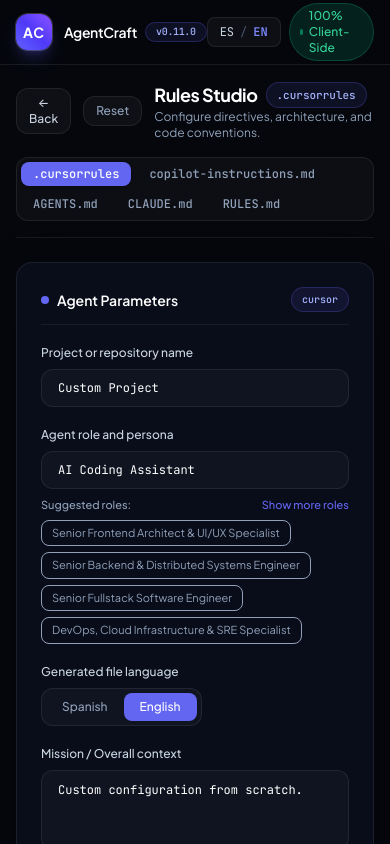
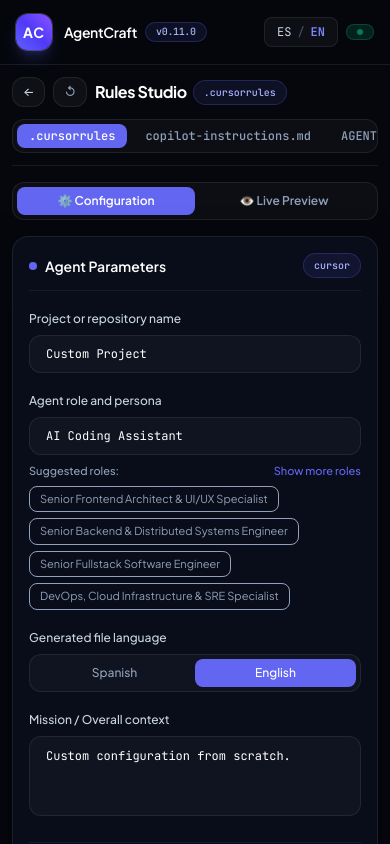
Before and after one commit to vicnx/agent-craft, an Angular app: page /builder/1 in a window 390 px wide. Shown: the top 844 px of the page. Built offline with nearby package versions, Linux system fonts and the light colour scheme.

Commit message:
style(responsive): optimize mobile layout with icon buttons, swipeable pills, and segmented editor tabs

```diff
--- a/src/app/app.html
+++ b/src/app/app.html
@@ -30,7 +30,7 @@
 
         <span class="badge-emerald text-xs">
           <span class="w-1.5 h-1.5 rounded-full bg-emerald-400 animate-pulse"></span>
-          {{ 'common.clientSide' | translate }}
+          <span class="hidden sm:inline">{{ 'common.clientSide' | translate }}</span>
         </span>
       </div>
     </div>
--- a/src/app/core/i18n/translations/en.json
+++ b/src/app/core/i18n/translations/en.json
@@ -67,6 +67,8 @@
     "customConfig": "Custom Configuration",
     "badgeGit": "Git Flow",
     "badgeCustom": "Custom",
+    "tabEditor": "Configuration",
+    "tabPreview": "Live Preview",
     "changeTemplateTitle": "Change template?",
     "changeTemplateMessage": "Changing the template will reset all fields and discard any information you have entered. Do you wish to continue?",
     "changeTemplateConfirm": "Change template",
--- a/src/app/core/i18n/translations/es.json
+++ b/src/app/core/i18n/translations/es.json
@@ -67,6 +67,8 @@
     "customConfig": "Configuración Personalizada",
     "badgeGit": "Git Flow",
     "badgeCustom": "Personalizado",
+    "tabEditor": "Configuración",
+    "tabPreview": "Vista Previa",
     "changeTemplateTitle": "¿Cambiar de plantilla?",
     "changeTemplateMessage": "Al cambiar de plantilla se restablecerán los campos y se borrará la información que hayas ingresado. ¿Deseas continuar?",
     "changeTemplateConfirm": "Cambiar plantilla",
--- a/src/app/features/builder/builder.html
+++ b/src/app/features/builder/builder.html
@@ -1,39 +1,32 @@
-<div class="max-w-7xl mx-auto w-full p-4 sm:p-6 lg:p-8 flex flex-col gap-6">
+<div class="max-w-7xl mx-auto w-full p-3 sm:p-6 lg:p-8 flex flex-col gap-4 sm:gap-6">
   <!-- Top Builder Navigation Bar -->
-  <div class="flex flex-col sm:flex-row sm:items-center justify-between gap-4 pb-4 border-b border-white/[0.08]">
-    <div class="flex items-center gap-3">
-      <button (click)="goBack()" type="button" class="btn-secondary text-xs py-1.5 px-3">
-        &larr; {{ 'common.back' | translate }}
+  <div class="flex flex-col sm:flex-row sm:items-center justify-between gap-3 pb-3 sm:pb-4 border-b border-white/[0.08]">
+    <div class="flex items-center gap-2 sm:gap-3">
+      <button (click)="goBack()" type="button" class="btn-secondary text-xs py-1.5 px-2.5 sm:px-3 shrink-0" [attr.aria-label]="'common.back' | translate">
+        <span>&larr;</span><span class="hidden sm:inline">&nbsp;{{ 'common.back' | translate }}</span>
       </button>
-      <button
-        type="button"
-        (click)="openResetModal()"
-        class="btn-secondary text-xs py-1.5 px-3 text-slate-400 hover:text-amber-300 transition-colors cursor-pointer"
-      >
-        {{ 'common.reset' | translate }}
+      <button type="button" (click)="openResetModal()" class="btn-secondary text-xs py-1.5 px-2.5 sm:px-3 text-slate-400 hover:text-amber-300 transition-colors cursor-pointer shrink-0" [attr.aria-label]="'common.reset' | translate">
+        <span>↺</span><span class="hidden sm:inline">&nbsp;{{ 'common.reset' | translate }}</span>
       </button>
-      <div>
-        <div class="flex items-center gap-2">
-          <h1 class="text-lg sm:text-xl font-bold text-white tracking-tight">{{ 'builder.title' | translate }}</h1>
-          <span class="badge-brand text-[11px]">
-            {{ agentConfig.activeOption().filename }}
-          </span>
+      <div class="min-w-0">
+        <div class="flex items-center gap-1.5 sm:gap-2 flex-wrap sm:flex-nowrap">
+          <h1 class="text-base sm:text-xl font-bold text-white tracking-tight truncate">{{ 'builder.title' | translate }}</h1>
+          <span class="badge-brand text-[10px] sm:text-[11px] shrink-0">{{ agentConfig.activeOption().filename }}</span>
         </div>
-        <p class="text-xs text-slate-400">{{ 'builder.subtitle' | translate }}</p>
+        <p class="text-xs text-slate-400 hidden sm:block truncate">{{ 'builder.subtitle' | translate }}</p>
       </div>
     </div>
 
-    <!-- Target Format Selector Pills -->
-    <div class="flex flex-wrap items-center gap-1.5 p-1 rounded-xl bg-white/[0.03] border border-white/[0.08] self-start sm:self-auto">
+    <!-- Target Format Selector Pills (Horizontal swipe on mobile) -->
+    <div class="flex items-center gap-1.5 p-1 rounded-xl bg-white/[0.03] border border-white/[0.08] w-full sm:w-auto overflow-x-auto no-scrollbar flex-nowrap">
       @for (opt of formatOptions; track opt.id) {
         <button
           type="button"
           (click)="changeFormat(opt.id)"
           [class.bg-brand-primary]="agentConfig.targetFormat() === opt.id"
           [class.text-white]="agentConfig.targetFormat() === opt.id"
-          [class.shadow-sm]="agentConfig.targetFormat() === opt.id"
           [class.text-slate-400]="agentConfig.targetFormat() !== opt.id"
-          class="px-3 py-1 rounded-lg text-xs font-mono font-medium transition-all hover:text-white cursor-pointer"
+          class="px-3 py-1 rounded-lg text-xs font-mono font-medium transition-all hover:text-white cursor-pointer whitespace-nowrap shrink-0"
         >
           {{ opt.filename }}
         </button>
@@ -41,77 +34,77 @@
     </div>
   </div>
 
+  <!-- Mobile Segmented Tab Switcher (Visible only on <lg screens) -->
+  <div class="lg:hidden flex items-center p-1 rounded-xl bg-white/[0.03] border border-white/[0.08] w-full">
+    <button
+      type="button"
+      (click)="setMobileTab('editor')"
+      [class.bg-brand-primary]="activeMobileTab() === 'editor'"
+      [class.text-white]="activeMobileTab() === 'editor'"
+      [class.text-slate-400]="activeMobileTab() !== 'editor'"
+      class="flex-1 py-1.5 rounded-lg text-xs font-semibold transition-all cursor-pointer text-center"
+    >
+      ⚙️ {{ 'builder.tabEditor' | translate }}
+    </button>
+    <button
+      type="button"
+      (click)="setMobileTab('preview')"
+      [class.bg-brand-primary]="activeMobileTab() === 'preview'"
+      [class.text-white]="activeMobileTab() === 'preview'"
+      [class.text-slate-400]="activeMobileTab() !== 'preview'"
+      class="flex-1 py-1.5 rounded-lg text-xs font-semibold transition-all cursor-pointer text-center"
+    >
+      👁️ {{ 'builder.tabPreview' | translate }}
+    </button>
+  </div>
+
   <!-- Workspace Split Grid (Responsive Layout) -->
   <div class="grid grid-cols-1 lg:grid-cols-12 gap-6 min-h-[520px]">
     <!-- Left Column: Form Setup Panel -->
-    <div class="lg:col-span-6 glass-panel rounded-2xl p-6 flex flex-col gap-5">
+    <div [class.hidden]="activeMobileTab() !== 'editor'" class="lg:!flex lg:col-span-6 glass-panel rounded-2xl p-4 sm:p-6 flex flex-col gap-5">
       <div class="flex items-center justify-between pb-3 border-b border-white/[0.06]">
         <div class="flex items-center gap-2">
-          <span class="w-2 h-2 rounded-full bg-brand-primary"></span>
+          <span class="w-2 h-2 rounded-full bg-brand-primary shrink-0"></span>
           <h2 class="text-sm font-semibold text-white">{{ 'builder.agentParams' | translate }}</h2>
         </div>
         <span class="badge-brand text-[10px]">{{ agentConfig.targetFormat() }}</span>
       </div>
-
-      <!-- Identity & Role Form -->
       <app-agent-identity-form />
-
-      <!-- Tech Stack Selector Form -->
       <app-tech-stack-form />
-
-      <!-- Directives & Rules Form -->
       <app-directives-form (openCatalog)="isCatalogOpen.set(true)" />
-
-      <!-- Git Conventions & Workflow Form -->
       <app-workflow-form />
-
-      <!-- Custom Instructions & Guardrails Form -->
       <app-custom-instructions-form />
     </div>
 
     <!-- Right Column: Real-Time Markdown Preview with Export Actions -->
-    <div class="lg:col-span-6 glass-panel rounded-2xl p-6 flex flex-col gap-4">
-      <div class="flex items-center justify-between pb-3 border-b border-white/[0.06]">
+    <div [class.hidden]="activeMobileTab() !== 'preview'" class="lg:!flex lg:col-span-6 glass-panel rounded-2xl p-4 sm:p-6 flex flex-col gap-4">
+      <div class="flex flex-col sm:flex-row sm:items-center justify-between pb-3 border-b border-white/[0.06] gap-2">
         <div class="flex items-center gap-2">
-          <span class="w-2 h-2 rounded-full bg-purple-400"></span>
-          <h2 class="text-sm font-semibold text-white">{{ 'builder.livePreview' | translate }}</h2>
-          <span class="text-xs font-mono text-slate-400">({{ agentConfig.activeOption().filename }})</span>
+          <span class="w-2 h-2 rounded-full bg-purple-400 shrink-0"></span>
+          <h2 class="text-sm font-semibold text-white whitespace-nowrap">{{ 'builder.livePreview' | translate }}</h2>
+          <span class="text-xs font-mono text-slate-400 truncate">({{ agentConfig.activeOption().filename }})</span>
         </div>
-
         <div class="flex items-center gap-2">
           <button
             type="button"
             (click)="copyToClipboard()"
-            class="btn-secondary text-xs py-1 px-3 flex items-center gap-1.5 cursor-pointer transition-all"
+            class="flex-1 sm:flex-none btn-secondary text-xs py-1 px-3 flex items-center justify-center gap-1.5 cursor-pointer transition-all whitespace-nowrap"
             [class.border-emerald-500/50]="isCopied()"
             [class.text-emerald-400]="isCopied()"
           >
-            @if (isCopied()) {
-              <span>✓ {{ 'builder.copied' | translate }}</span>
-            } @else {
-              <span>📋 {{ 'builder.copy' | translate }}</span>
-            }
+            @if (isCopied()) { <span>✓ {{ 'builder.copied' | translate }}</span> } @else { <span>📋 {{ 'builder.copy' | translate }}</span> }
           </button>
-          <button
-            type="button"
-            (click)="downloadFile()"
-            class="btn-primary text-xs py-1 px-3 flex items-center gap-1.5 cursor-pointer"
-          >
+          <button type="button" (click)="downloadFile()" class="flex-1 sm:flex-none btn-primary text-xs py-1 px-3 flex items-center justify-center gap-1.5 cursor-pointer whitespace-nowrap">
             <span>⬇ {{ 'builder.download' | translate }}</span>
           </button>
         </div>
       </div>
-
-      <!-- Real-time code preview frame -->
-      <pre class="flex-1 p-5 rounded-xl bg-slate-950/90 border border-white/[0.08] font-mono text-xs text-slate-300 overflow-auto leading-relaxed whitespace-pre-wrap selection:bg-brand-primary/30 max-h-[750px]">{{ agentConfig.compiledMarkdown() }}</pre>
+      <pre class="flex-1 p-3.5 sm:p-5 rounded-xl bg-slate-950/90 border border-white/[0.08] font-mono text-xs text-slate-300 overflow-auto leading-relaxed whitespace-pre-wrap selection:bg-brand-primary/30 max-h-[750px]">{{ agentConfig.compiledMarkdown() }}</pre>
     </div>
   </div>
 
   <!-- Directives Catalog Modal -->
-  <app-directives-modal
-    [isOpen]="isCatalogOpen()"
-    (close)="isCatalogOpen.set(false)"
-  />
+  <app-directives-modal [isOpen]="isCatalogOpen()" (close)="isCatalogOpen.set(false)" />
 
   <!-- Reset Confirmation Modal -->
   <app-confirm-modal
--- a/src/app/features/builder/builder.ts
+++ b/src/app/features/builder/builder.ts
@@ -45,6 +45,7 @@ export class Builder {
   readonly isCatalogOpen = signal(false);
   readonly isResetModalOpen = signal(false);
   readonly isCopied = signal(false);
+  readonly activeMobileTab = signal<'editor' | 'preview'>('editor');
   private lastLoadedPreset?: string;
 
   constructor() {
@@ -65,6 +66,10 @@ export class Builder {
 
   changeFormat(format: TargetFormat): void {
     this.agentConfig.setTargetFormat(format);
+  }
+
+  setMobileTab(tab: 'editor' | 'preview'): void {
+    this.activeMobileTab.set(tab);
   }
 
   openResetModal(): void {
--- a/src/app/features/builder/components/agent-identity-form/agent-identity-form.html
+++ b/src/app/features/builder/components/agent-identity-form/agent-identity-form.html
@@ -69,14 +69,14 @@
     <label class="block text-xs font-medium text-slate-300 mb-2">
       {{ 'builder.outputLanguageLabel' | translate }}
     </label>
-    <div class="inline-flex p-1 rounded-xl bg-white/[0.03] border border-white/[0.08]">
+    <div class="inline-flex w-full sm:w-auto p-1 rounded-xl bg-white/[0.03] border border-white/[0.08]">
       <button
         type="button"
         (click)="setOutputLanguage('es')"
         [class.bg-brand-primary]="agentConfig.config().outputLanguage === 'es'"
         [class.text-white]="agentConfig.config().outputLanguage === 'es'"
         [class.text-slate-400]="agentConfig.config().outputLanguage !== 'es'"
-        class="px-4 py-1.5 rounded-lg text-xs font-medium transition-all hover:text-white cursor-pointer"
+        class="flex-1 sm:flex-initial text-center px-4 py-1.5 rounded-lg text-xs font-medium transition-all hover:text-white cursor-pointer whitespace-nowrap"
       >
         {{ 'builder.outputLangEs' | translate }}
       </button>
@@ -86,7 +86,7 @@
         [class.bg-brand-primary]="agentConfig.config().outputLanguage === 'en'"
         [class.text-white]="agentConfig.config().outputLanguage === 'en'"
         [class.text-slate-400]="agentConfig.config().outputLanguage !== 'en'"
-        class="px-4 py-1.5 rounded-lg text-xs font-medium transition-all hover:text-white cursor-pointer"
+        class="flex-1 sm:flex-initial text-center px-4 py-1.5 rounded-lg text-xs font-medium transition-all hover:text-white cursor-pointer whitespace-nowrap"
       >
         {{ 'builder.outputLangEn' | translate }}
       </button>
--- a/src/app/features/builder/components/directives-form/directives-form.html
+++ b/src/app/features/builder/components/directives-form/directives-form.html
@@ -1,6 +1,6 @@
 <div class="flex flex-col gap-4">
   <!-- Section Title & Counter/Clear Header -->
-  <div class="flex items-center justify-between">
+  <div class="flex flex-col sm:flex-row sm:items-center justify-between gap-2">
     <div>
       <h3 class="text-xs font-semibold text-white uppercase tracking-wider">
         {{ 'builder.directivesTitle' | translate }}
@@ -63,7 +63,7 @@
       type="button"
       (click)="addCustomRule()"
       [disabled]="!customInput().trim()"
-      class="btn-primary text-xs py-2 px-3 disabled:opacity-40 disabled:cursor-not-allowed"
+      class="btn-primary text-xs py-2 px-3.5 disabled:opacity-40 disabled:cursor-not-allowed shrink-0 whitespace-nowrap"
     >
       {{ 'builder.directivesAddButton' | translate }}
     </button>
--- a/src/styles.css
+++ b/src/styles.css
@@ -142,6 +142,8 @@ html, body {
   font-size: 0.75rem;
   font-family: var(--font-mono);
   font-weight: 500;
+  white-space: nowrap;
+  flex-shrink: 0;
   background-color: rgb(99 102 241 / 0.1);
   color: #a5b4fc;
   border: 1px solid rgb(99 102 241 / 0.25);
@@ -155,9 +157,19 @@ html, body {
   border-radius: 9999px;
   font-size: 0.75rem;
   font-weight: 500;
+  white-space: nowrap;
+  flex-shrink: 0;
   background-color: var(--color-emerald-glow);
   color: #34d399;
   border: 1px solid rgb(16 185 129 / 0.25);
+}
+
+@utility no-scrollbar {
+  -ms-overflow-style: none;
+  scrollbar-width: none;
+  &::-webkit-scrollbar {
+    display: none;
+  }
 }
 
 @utility text-gradient-brand {
```
Also changed, not shown: src/app/features/builder/components/directives-modal/directives-modal.html (+4 -4 lines), src/app/features/builder/components/tech-stack-form/tech-stack-form.html (+4 -4 lines), src/app/features/welcome/welcome.html (+5 -5 lines), 1 other file (tests, documents, lock files or other folders).
